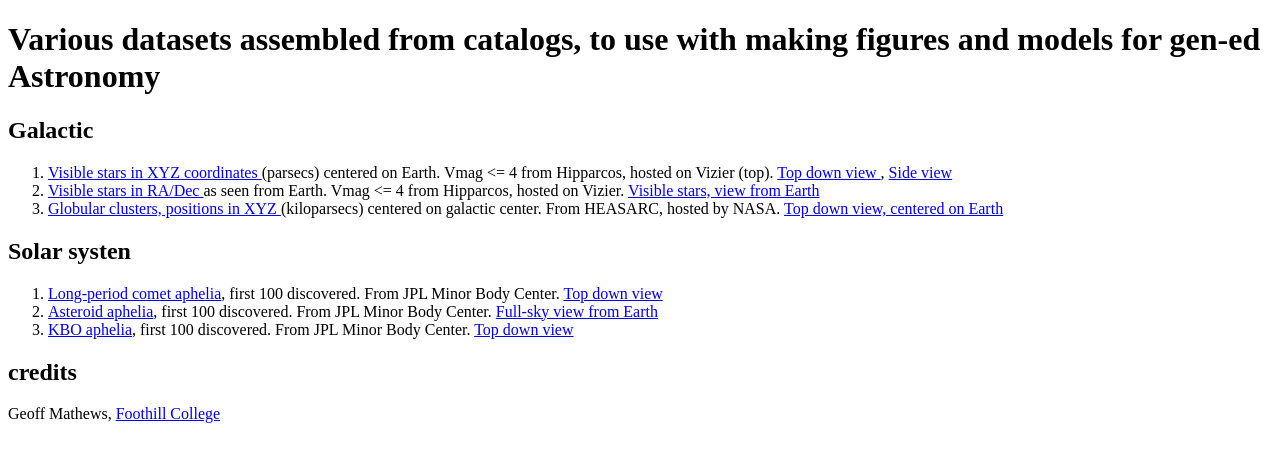
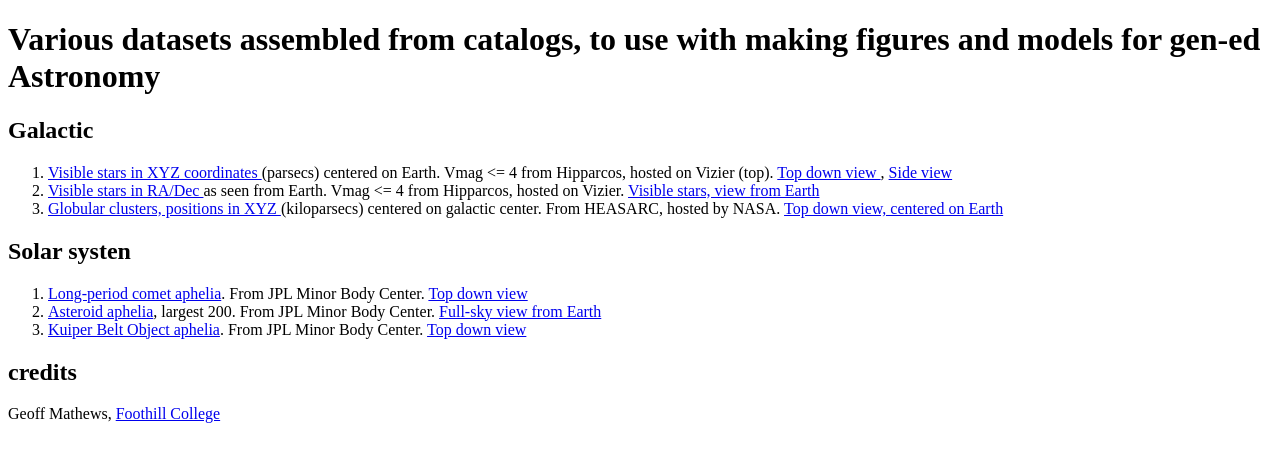
Before and after one commit to GeoffMathews/catalogs, a plain HTML site: page index.html in a window 1280 px wide. Drawn offline with Linux system fonts and the light colour scheme.

Commit message:
Update index.html

```diff
--- a/index.html
+++ b/index.html
@@ -18,9 +18,9 @@
 
     <h2> Solar systen </h2>
       <ol>
-        <li><a href="eVscope-20220712-052107.png">Long-period comet aphelia</a>, first 100 discovered.  From JPL Minor Body Center.  <a href="aphelia_longPeriodComets.jpg">Top down view </a>
-        <li><a href="eVscope-20220712-052107.png">Asteroid aphelia</a>, first 100 discovered.  From JPL Minor Body Center.  <a href="aphelia_asteroids.jpg">Full-sky view from Earth </a>
-        <li><a href="eVscope-20220712-052107.png">KBO aphelia</a>, first 100 discovered.  From JPL Minor Body Center.  <a href="aphelia_kbos.jpg">Top down view </a>
+        <li><a href="long_period_comets_RADEC.txt">Long-period comet aphelia</a>.  From JPL Minor Body Center.  <a href="aphelia_longPeriodComets.jpg">Top down view </a>
+        <li><a href="large_main_belt_asteroids_RADEC.txt">Asteroid aphelia</a>, largest 200.  From JPL Minor Body Center.  <a href="aphelia_asteroids.jpg">Full-sky view from Earth </a>
+        <li><a href="Kuiper_belt_objects_RADEC.txt">Kuiper Belt Object aphelia</a>.  From JPL Minor Body Center.  <a href="aphelia_kbos.jpg">Top down view </a>
       </ol>
 
 
```
